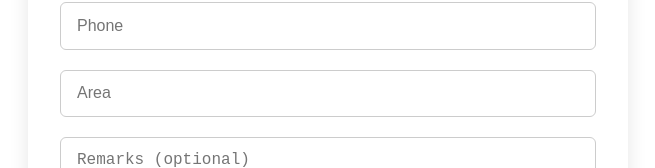
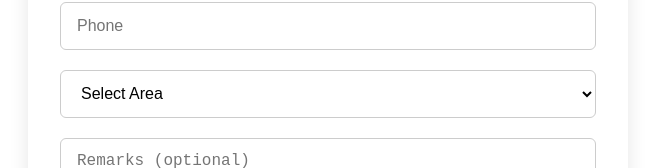
Before and after one commit to ConnectToKrsna/datacollection-app, a Next.js app: page / in a window 1280 px wide. Shown: the part 287-455 px from the top of the page, without its empty margins (312-967 px from the left). Built offline with nearby package versions, Linux system fonts and the light colour scheme.

Commit message:
areas added

```diff
--- a/package.json
+++ b/package.json
@@ -9,6 +9,7 @@
     "lint": "next lint"
   },
   "dependencies": {
+    "dotenv": "^17.2.1",
     "mongoose": "^8.17.0",
     "next": "15.4.5",
     "react": "19.1.0",
--- a/src/app/lib/dbConnect.js
+++ b/src/app/lib/dbConnect.js
@@ -1,6 +1,7 @@
 import mongoose from 'mongoose';
 
-const MONGODB_URI = "mongodb+srv://connecttokrishnanow:connectkrishna@cluster0.klv9jyb.mongodb.net/dataCollection"
+
+const MONGODB_URI = process.env.MONGODB_URI;
 
 if (!MONGODB_URI) {
   throw new Error('Please define the MONGODB_URI correctly');
--- a/src/app/page.js
+++ b/src/app/page.js
@@ -35,7 +35,16 @@ export default function Home() {
         <input name="name" placeholder="Name" onChange={handleChange} />
         <input name="email" type="email" placeholder="Email" onChange={handleChange} />
         <input name="phone" placeholder="Phone" onChange={handleChange} />
-        <input name="area" placeholder="Area" onChange={handleChange} />
+
+        {/* Updated area as a select dropdown */}
+        <select name="area" onChange={handleChange} value={formData.area}>
+          <option value="">Select Area</option>
+          <option value="muradnagar">Muradnagar</option>
+          <option value="temple preaching">Temple Preaching</option>
+          <option value="south ghaziabad">South Ghaziabad</option>
+          <option value="east ghaziabad">East Ghaziabad</option>
+        </select>
+
         <textarea
           name="remarks"
           placeholder="Remarks (optional)"
--- a/src/app/page.module.css
+++ b/src/app/page.module.css
@@ -16,7 +16,8 @@
 }
 
 .form input,
-.form textarea {
+.form textarea,
+.form select {
   display: block;
   width: 100%;
   margin-bottom: 1.25rem;
@@ -25,10 +26,12 @@
   border-radius: 6px;
   font-size: 1rem;
   transition: border-color 0.3s ease;
+  background-color: #fff;
 }
 
 .form input:focus,
-.form textarea:focus {
+.form textarea:focus,
+.form select:focus {
   border-color: #0070f3;
   outline: none;
   box-shadow: 0 0 5px rgba(0, 112, 243, 0.2);
```
Also changed, not shown: 1 other file (tests, documents, lock files or other folders).
